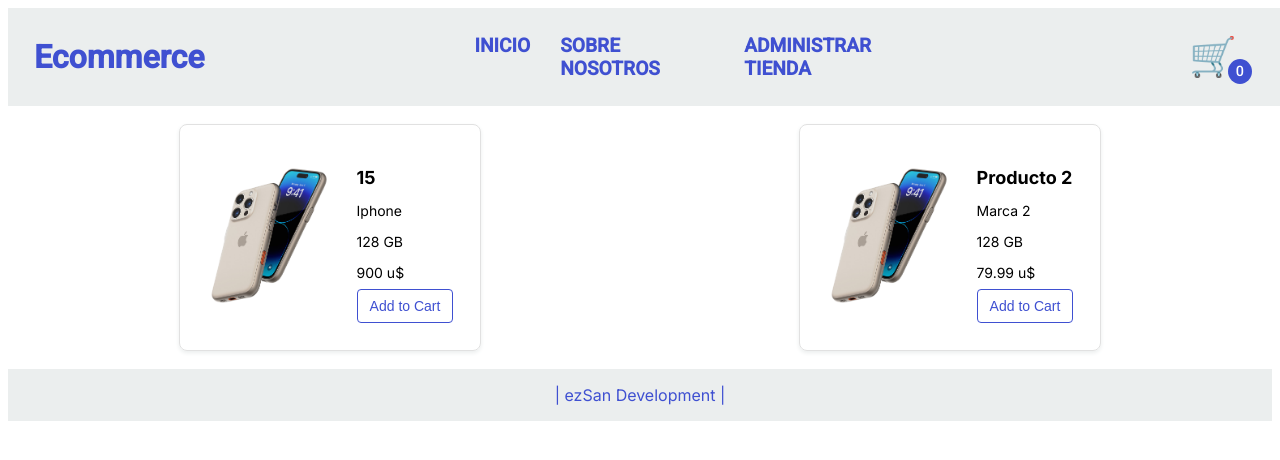
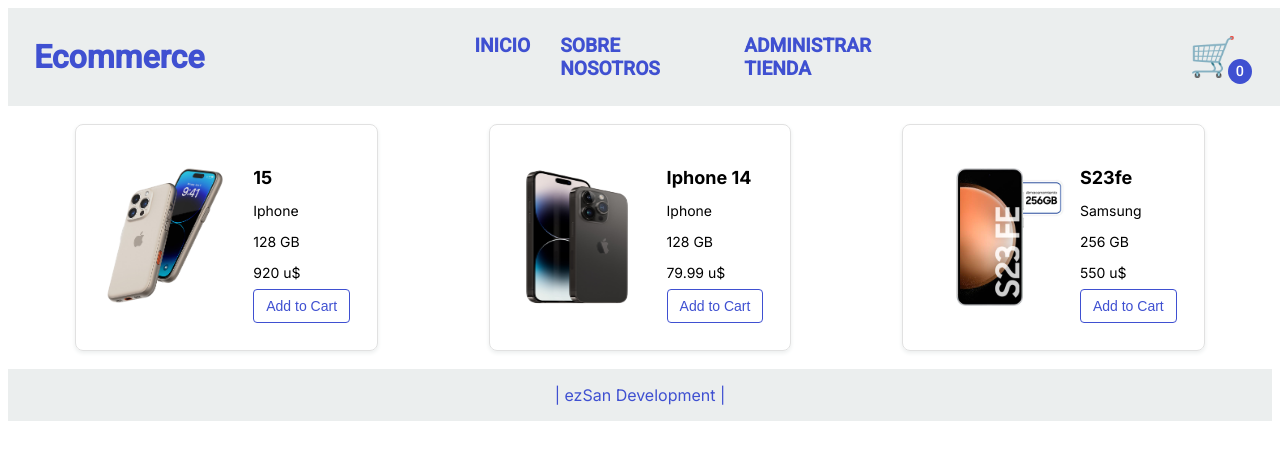
Before and after one commit to ezSan/ecommerce, a Next.js app: page / in a window 1280 px wide. Shown: the top 460 px of the page. Built offline with nearby package versions, Linux system fonts and the light colour scheme.

Commit message:
feat: add cartContext & addCart function to productCards

```diff
--- a/src/components/Cart.js
+++ b/src/components/Cart.js
@@ -1,21 +1,19 @@
-// components/Cart.js
-import { useState } from "react";
 import styles from "../app/scss/globals.module.scss";
+import { useCart } from "@/context/CartContext";
 
 const Cart = () => {
-  const [cartItems, setCartItems] = useState([]);
+  const { cartItems } = useCart();
+
   const { cartContainer, cartIcon, cartItemCount, cartDropdown, cartItem } =
     styles;
 
-  const getTotalItems = () => {
-    return cartItems.reduce((total, item) => total + item.quantity, 0);
-  };
+  const totalItems = cartItems.length > 0 ? cartItems.length : 0;
 
   return (
     <div className={cartContainer}>
       <div className={cartIcon}>🛒</div>
       <div className={cartItemCount}>
-        <p>{cartItems.length}</p>
+        <p>{totalItems}</p>
       </div>
     </div>
   );
--- a/src/components/Header.js
+++ b/src/components/Header.js
@@ -21,7 +21,7 @@
     navList,
     navItem,
     navLink,
-    movileNav,
+    mobileNav,
   } = styles;
 
   return (
--- a/src/components/ProductCard.js
+++ b/src/components/ProductCard.js
@@ -25,7 +25,7 @@
   return (
     <div className={product_card}>
       <div className={card_image}>
-        <Image src={image} alt={`${name} product`} width={150} height={150} />
+        <Image src={image} alt={`${name} product`} width={150} height={150}  priority />
       </div>
       <div className={card_info}>
         <h2 className={card_name}>{name}</h2>
@@ -33,7 +33,7 @@
         <p className={card_capacity}>{`${capacity} GB`}</p>
         <p className={card_capacity}>{` ${price} u$`}</p>
 
-        <button className={buy_button} onClick={handleAddToCart} n>
+        <button className={buy_button} onClick={handleAddToCart}>
           Add to Cart
         </button>
       </div>
--- a/src/data/products.json
+++ b/src/data/products.json
@@ -4,15 +4,23 @@
     "name": "15",
     "brand": "Iphone",
     "capacity": "128",
-    "price": 900,
+    "price": 920,
     "image": "/iphone.png"
   },
   {
     "id": 2,
-    "name": "Producto 2",
-    "brand": "Marca 2",
+    "name": "Iphone 14",
+    "brand": "Iphone",
     "capacity": "128",
     "price": 79.99,
-    "image": "/iphone.png"
+    "image": "/iphone14.png"
+  },
+  {
+    "id": 3,
+    "name": "S23fe",
+    "brand": "Samsung",
+    "capacity": "256",
+    "price": 550,
+    "image": "/s23fe.jpg"
   }
 ]
```
Also changed, not shown: public/iphone14.png (added), public/s23fe.jpg (added).
